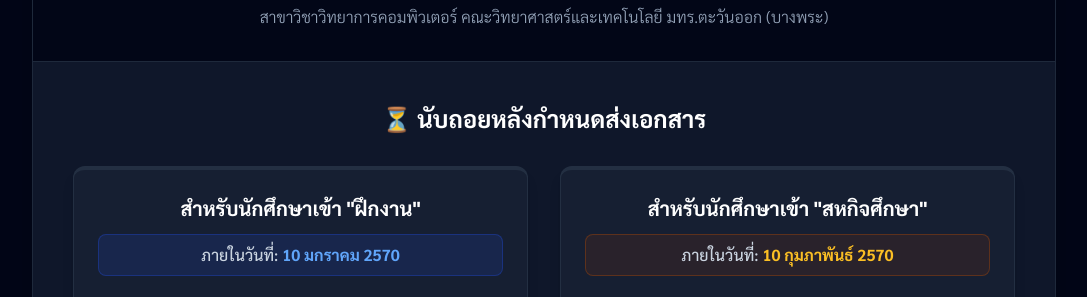
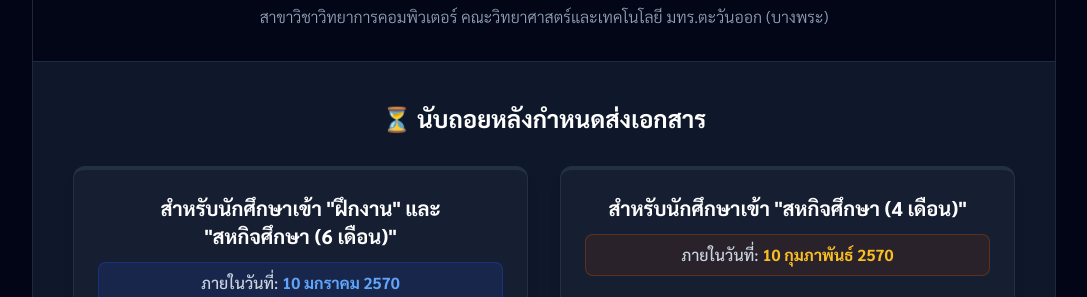
Before and after one commit to ladypatsita/PPE_CS_2026, a plain HTML site: page main.html in a window 1280 px wide. Shown: the part 148-445 px from the top of the page, without its empty margins (96-1183 px from the left). Drawn offline with nearby package versions, Linux system fonts and the light colour scheme.

Commit message:
Add files via upload

```diff
--- a/main.html
+++ b/main.html
@@ -43,10 +43,10 @@
 
             <div class="grid grid-cols-1 lg:grid-cols-2 gap-8">
 
-                <!-- Card: สำหรับฝึกงาน -->
+                <!-- Card: สำหรับฝึกงาน และ สหกิจ (6 เดือน) -->
                 <div class="bg-slate-800/50 rounded-xl shadow-lg border-t-4 border-blue-500 p-6 flex flex-col items-center border-x border-b border-slate-700/50">
                     <div class="w-full text-center mb-6">
-                        <h3 class="text-xl font-bold text-white">สำหรับนักศึกษาเข้า "ฝึกงาน"</h3>
+                        <h3 class="text-xl font-bold text-white">สำหรับนักศึกษาเข้า "ฝึกงาน" และ <br> "สหกิจศึกษา (6 เดือน)"</h3>
                         <p class="text-slate-300 mt-3 font-medium bg-blue-900/30 py-2 rounded-lg border border-blue-800/50">
                             ภายในวันที่: <span class="font-bold text-blue-400">10 มกราคม 2570</span>
                         </p>
@@ -86,7 +86,7 @@
                 <!-- Card: สำหรับสหกิจศึกษา -->
                 <div class="bg-slate-800/50 rounded-xl shadow-lg border-t-4 border-amber-500 p-6 flex flex-col items-center border-x border-b border-slate-700/50">
                     <div class="w-full text-center mb-6">
-                        <h3 class="text-xl font-bold text-white">สำหรับนักศึกษาเข้า "สหกิจศึกษา"</h3>
+                        <h3 class="text-xl font-bold text-white">สำหรับนักศึกษาเข้า "สหกิจศึกษา (4 เดือน)"</h3>
                         <p class="text-slate-300 mt-3 font-medium bg-amber-900/20 py-2 rounded-lg border border-amber-800/50">
                             ภายในวันที่: <span class="font-bold text-amber-400">10 กุมภาพันธ์ 2570</span>
                         </p>
```
